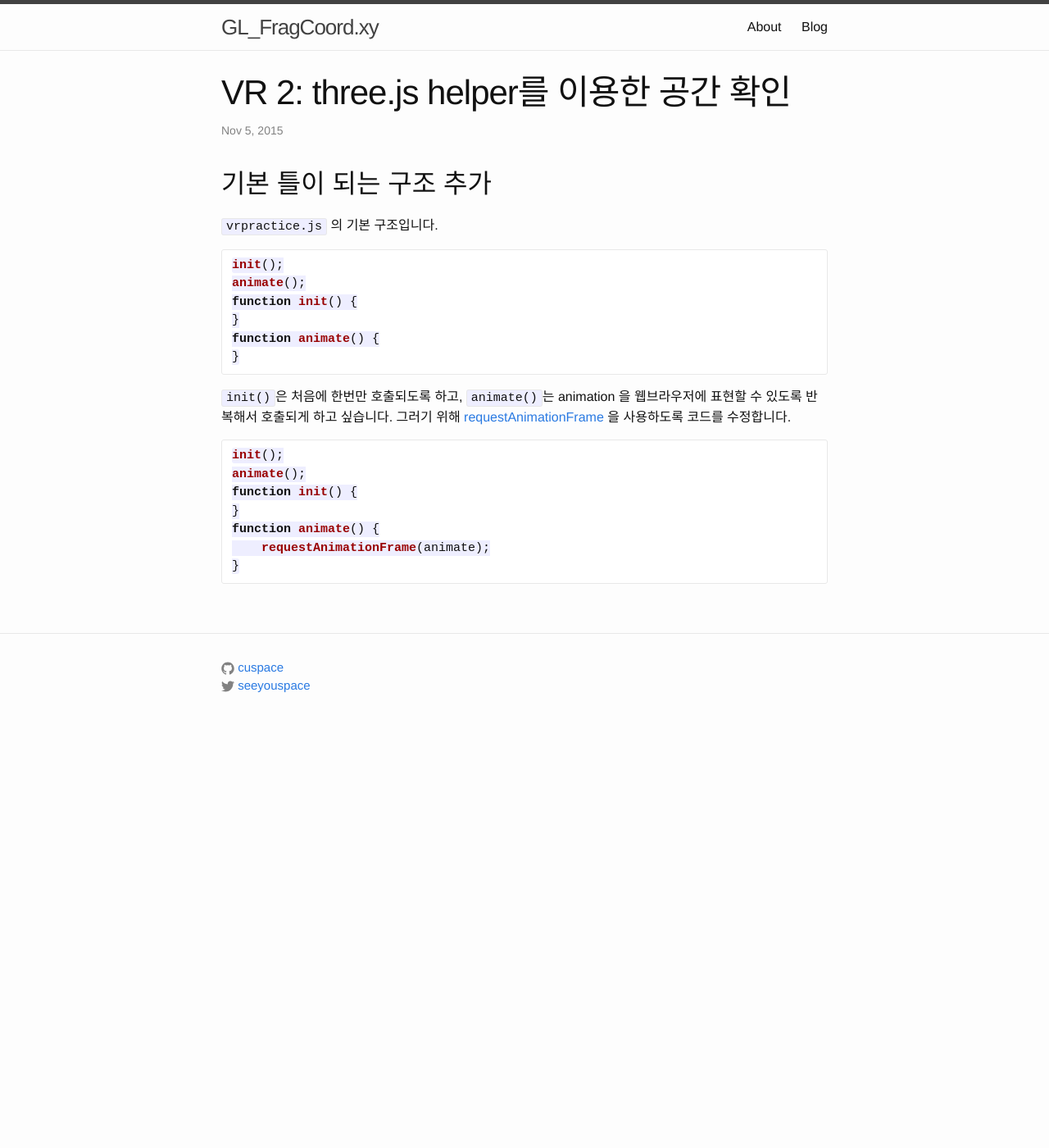
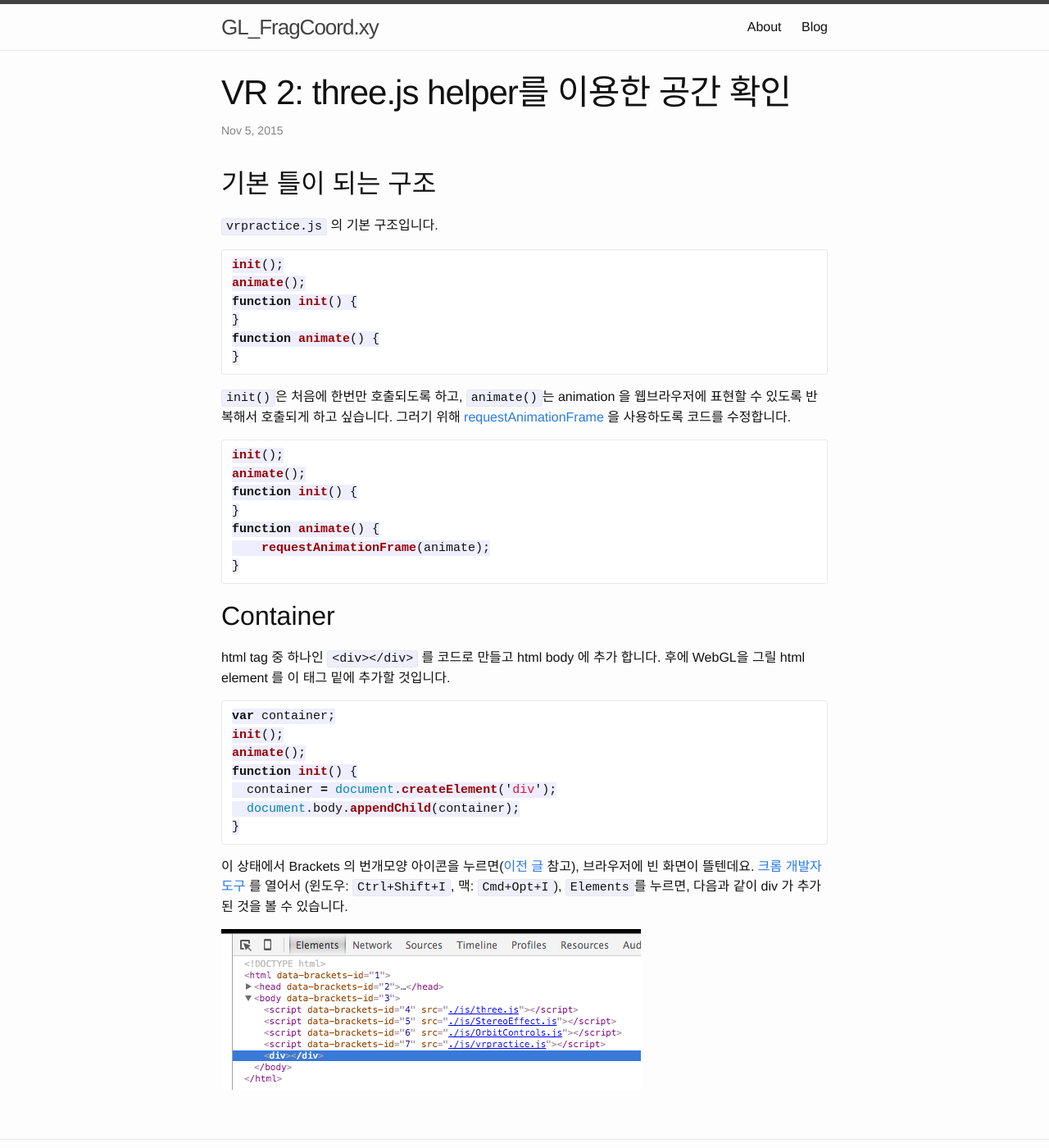
Before and after one commit to cuspace/cuspace.github.io, a Jekyll site: the page built from _posts/2015-11-5-vr-threejs-brackets2.md, in a window 1280 px wide and 1400 px high. Shown: the whole window at 82% size. Built offline with Jekyll 4.4.1, drawn with Linux system fonts in a browser that asks for light colours; Markdown is read by kramdown in place of the engine named in the settings.

Commit message:
추가: div container

````diff
--- a/_posts/2015-11-5-vr-threejs-brackets2.md
+++ b/_posts/2015-11-5-vr-threejs-brackets2.md
@@ -33,4 +33,27 @@ function animate() {
 }
 ```
 
+## Container
+
+html tag 중 하나인 `<div></div>` 를 코드로 만들고 html body 에 추가 합니다.
+후에 WebGL을 그릴 html element 를 이 태그 밑에 추가할 것입니다.
+
+```javascript
+var container;
+init();
+animate();
+function init() {
+  container = document.createElement('div');
+  document.body.appendChild(container);
+}
+```
+
+이 상태에서 Brackets 의 번개모양 아이콘을 누르면([이전 글][3] 참고), 브라우저에 빈 화면이 뜰텐데요.
+[크롬 개발자도구][2] 를 열어서 (윈도우: `Ctrl+Shift+I`, 맥: `Cmd+Opt+I`), `Elements`를 누르면,
+다음과 같이 div 가 추가된 것을 볼 수 있습니다.
+
+![chrome_dev_div]({{site.url}}/assets/chrome_dev_div.jpg)
+
 [1]: https://msdn.microsoft.com/en-us/library/hh920765(v=vs.85).aspx
+[2]: https://developer.chrome.com/devtools
+[3]: http://cuspace.github.io/jekyll/update/2015/10/24/vr-threejs-brackets1.html
````
Also changed, not shown: other parts of _posts/2015-11-5-vr-threejs-brackets2.md (+1 -1 lines), assets/chrome_dev_div.jpg (added).
